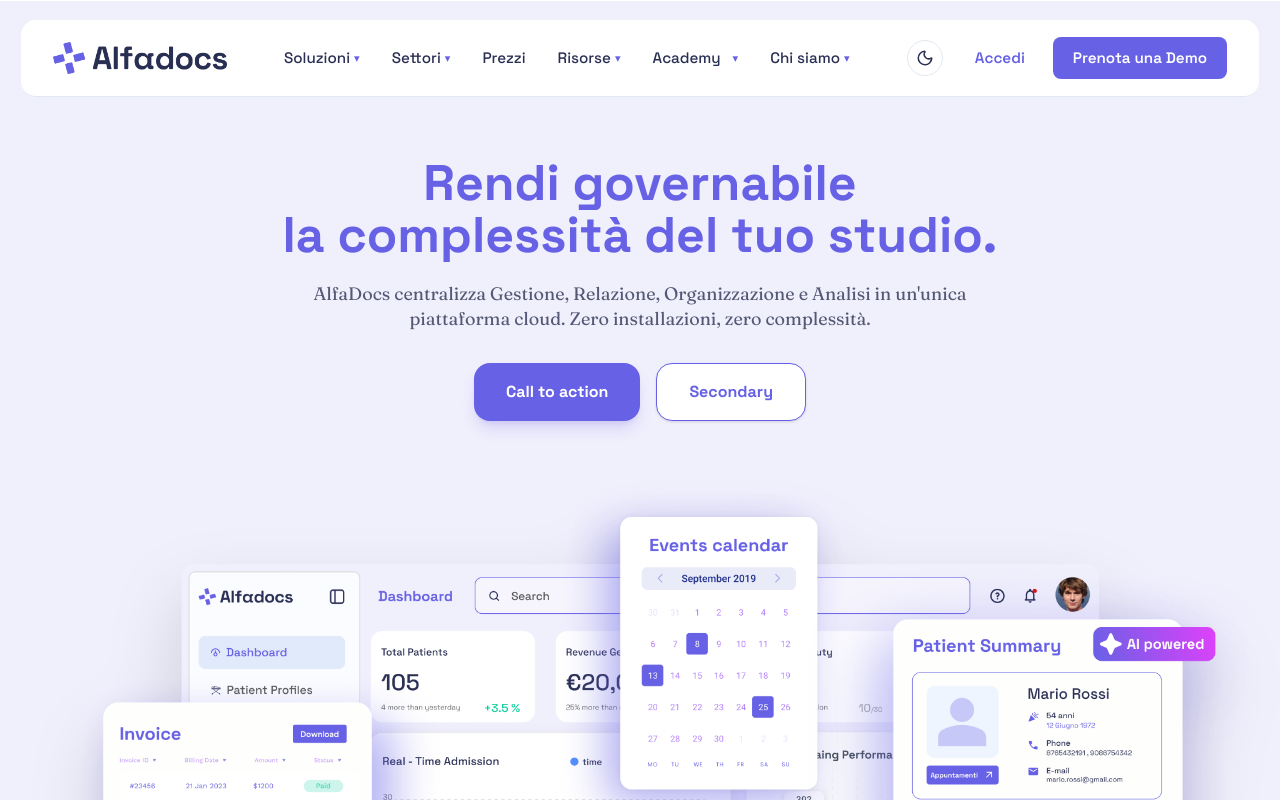
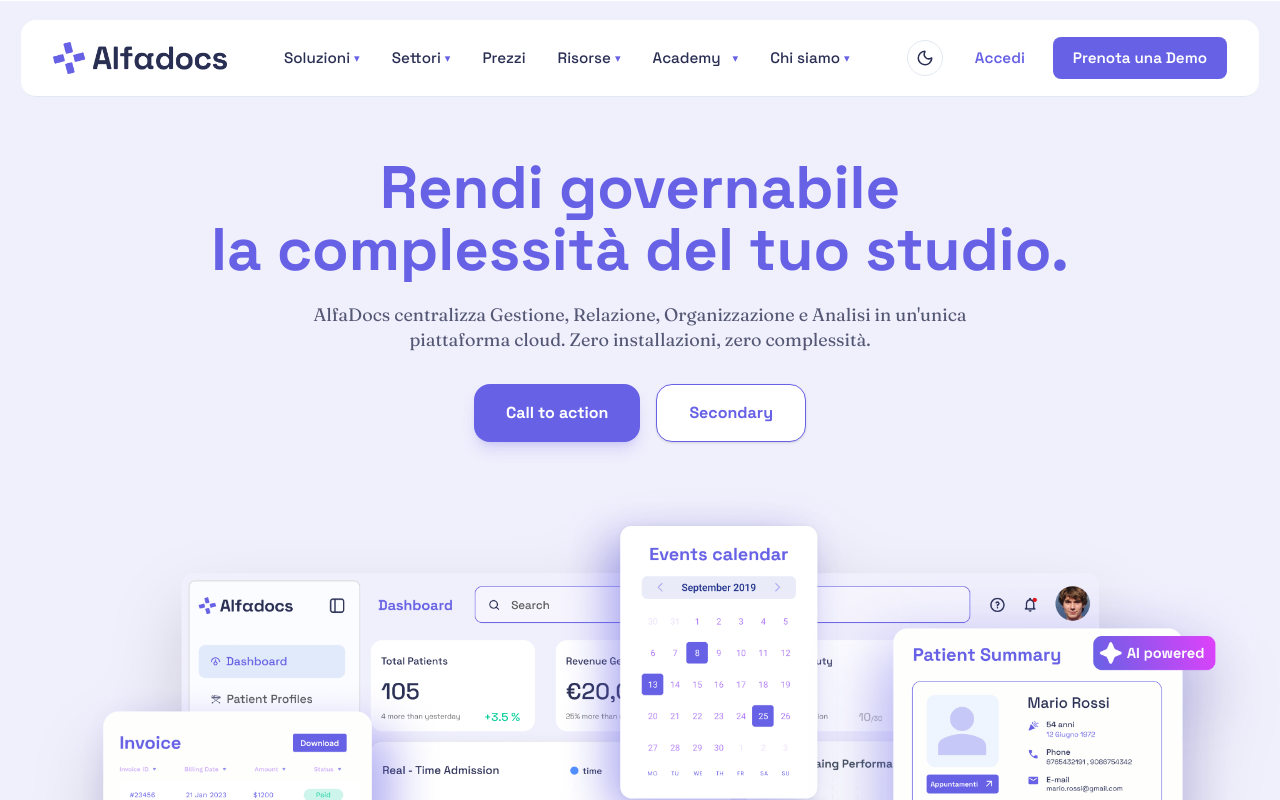
Before and after one commit to influencee-dev/New-AlfaDocs, a React (Vite) app: page / in a window 1280 px wide. Shown: the top 800 px of the page. Built offline with nearby package versions, Linux system fonts and the light colour scheme.

Commit message:
Update Home.tsx

```diff
--- a/src/pages/Home.tsx
+++ b/src/pages/Home.tsx
@@ -16,7 +16,7 @@
     transition={{ duration: 0.5 }}
     className="text-center z-10 pt-20"
   >
-    <h1 className="font-heading font-bold text-[50px] leading-[104%] tracking-[-3%] text-[#6761E5] mb-5">
+    <h1 className="font-heading font-bold text-[60px] leading-[104%] tracking-[-3%] text-[#6761E5] mb-5">
       Rendi governabile <br /> la complessità del tuo studio.
     </h1>
 
@@ -24,7 +24,7 @@
       AlfaDocs centralizza Gestione, Relazione, Organizzazione e Analisi in un'unica piattaforma cloud. Zero installazioni, zero complessità.
     </p>
 
-    <div className="flex justify-center gap-4 mb-8">
+    <div className="flex justify-center gap-4 mb-5">
       <button className="bg-[#6761E5] text-white px-8 py-4 rounded-2xl font-bold hover:bg-[#b380f8] transition-all hover:scale-105 shadow-lg shadow-[#6761E5]/20">
         Call to action
       </button>
```
